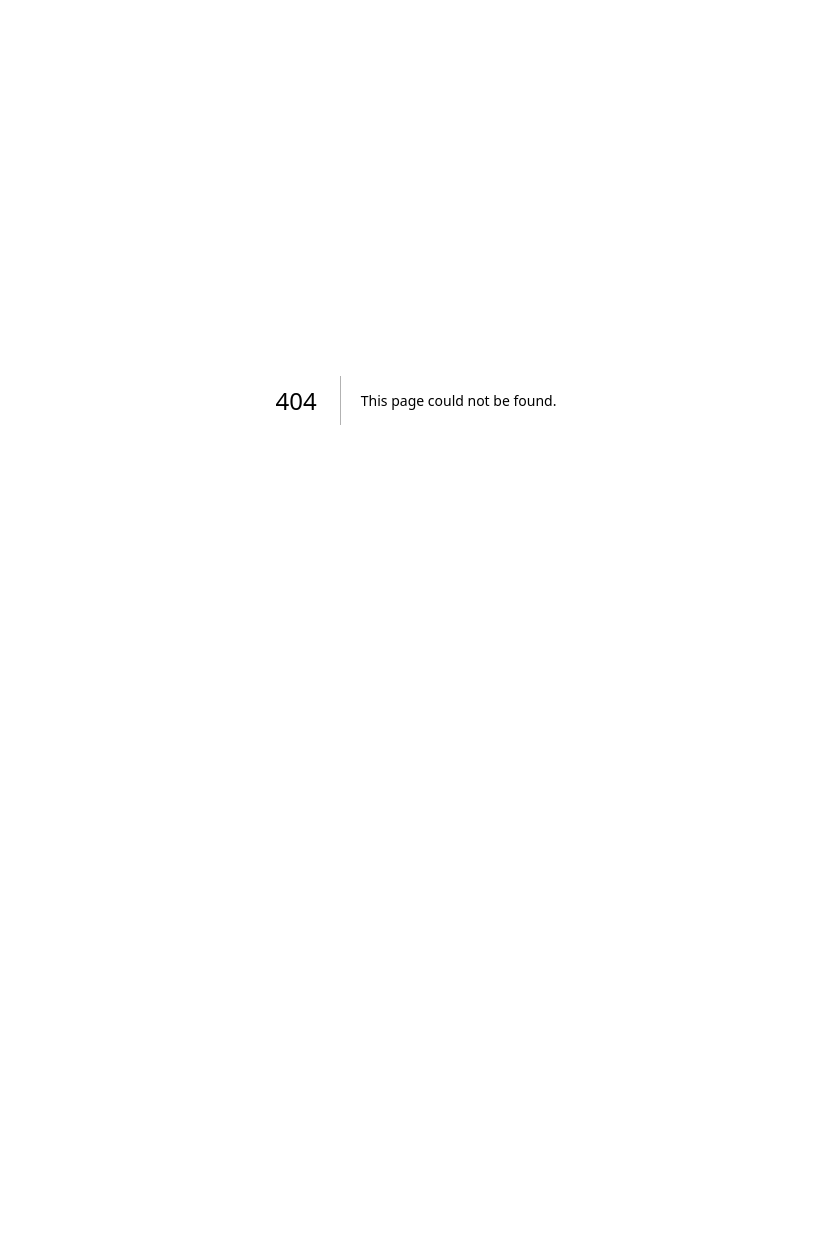
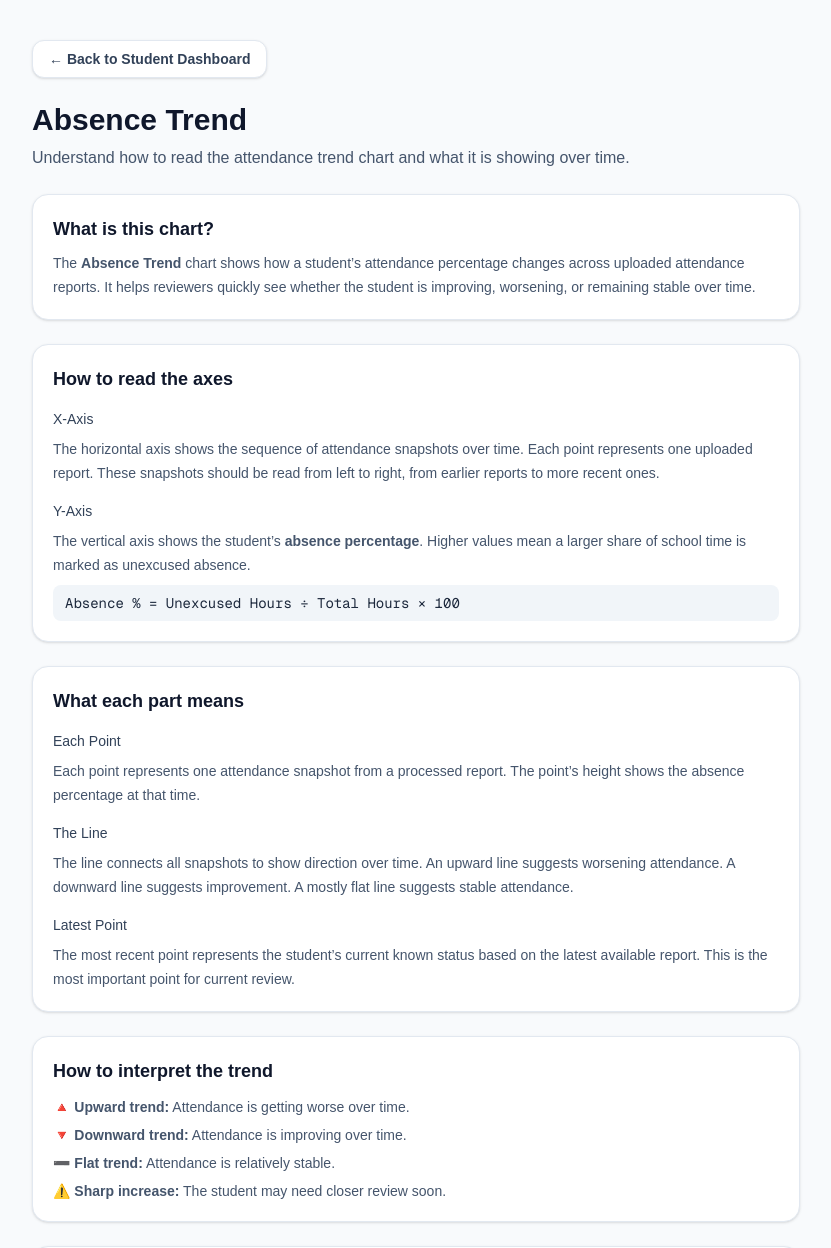
Before and after one commit to Debjani-99/truancy-cloud, a Next.js app: page /help/trend in a window 1280 px wide. Before the commit this address had no page. Shown: the top 1248 px of the page, without its empty margins (224-1055 px from the left). Before the commit the page ends 800 px from the top, so only its background shows below. Built offline with nearby package versions, Linux system fonts and the light colour scheme.

Commit message:
added Absence Trend user help

```diff
--- /dev/null
+++ b/app/help/trend/page.tsx
@@ -0,0 +1,132 @@
+import Link from "next/link";
+
+type TrendHelpPageProps = {
+  searchParams: Promise<{ studentId?: string }>;
+};
+
+export default async function TrendHelpPage({
+  searchParams,
+}: TrendHelpPageProps) {
+  const { studentId } = await searchParams;
+
+  return (
+    <div className="min-h-screen bg-slate-50 px-4 py-10">
+      <div className="mx-auto max-w-3xl space-y-6">
+        <Link
+          href={studentId ? `/students/${studentId}` : "/review"}
+          className="inline-flex items-center rounded-xl border border-slate-200 bg-white px-4 py-2 text-sm font-semibold text-slate-700 shadow-sm hover:bg-slate-100"
+        >
+          ← Back to Student Dashboard
+        </Link>
+
+        <div className="space-y-2">
+          <h1 className="text-3xl font-bold text-slate-900">Absence Trend</h1>
+          <p className="text-slate-600">
+            Understand how to read the attendance trend chart and what it is showing over time.
+          </p>
+        </div>
+
+        <section className="rounded-2xl border border-slate-200 bg-white p-5 shadow-sm">
+          <h2 className="mb-2 text-lg font-semibold text-slate-900">
+            What is this chart?
+          </h2>
+          <p className="text-sm leading-6 text-slate-600">
+            The <strong>Absence Trend</strong> chart shows how a student’s attendance percentage changes across uploaded attendance reports.
+            It helps reviewers quickly see whether the student is improving, worsening, or remaining stable over time.
+          </p>
+        </section>
+
+        <section className="space-y-4 rounded-2xl border border-slate-200 bg-white p-5 shadow-sm">
+          <h2 className="text-lg font-semibold text-slate-900">How to read the axes</h2>
+
+          <div className="space-y-2">
+            <p className="text-sm font-medium text-slate-700">X-Axis</p>
+            <p className="text-sm leading-6 text-slate-600">
+              The horizontal axis shows the sequence of attendance snapshots over time. Each point represents one uploaded report.
+              These snapshots should be read from left to right, from earlier reports to more recent ones.
+            </p>
+          </div>
+
+          <div className="space-y-2">
+            <p className="text-sm font-medium text-slate-700">Y-Axis</p>
+            <p className="text-sm leading-6 text-slate-600">
+              The vertical axis shows the student’s <strong>absence percentage</strong>. Higher values mean a larger share of school time is marked as unexcused absence.
+            </p>
+            <div className="rounded-lg bg-slate-100 px-3 py-2 font-mono text-sm text-slate-800">
+              Absence % = Unexcused Hours ÷ Total Hours × 100
+            </div>
+          </div>
+        </section>
+
+        <section className="space-y-4 rounded-2xl border border-slate-200 bg-white p-5 shadow-sm">
+          <h2 className="text-lg font-semibold text-slate-900">What each part means</h2>
+
+          <div className="space-y-2">
+            <p className="text-sm font-medium text-slate-700">Each Point</p>
+            <p className="text-sm leading-6 text-slate-600">
+              Each point represents one attendance snapshot from a processed report. The point’s height shows the absence percentage at that time.
+            </p>
+          </div>
+
+          <div className="space-y-2">
+            <p className="text-sm font-medium text-slate-700">The Line</p>
+            <p className="text-sm leading-6 text-slate-600">
+              The line connects all snapshots to show direction over time. An upward line suggests worsening attendance.
+              A downward line suggests improvement. A mostly flat line suggests stable attendance.
+            </p>
+          </div>
+
+          <div className="space-y-2">
+            <p className="text-sm font-medium text-slate-700">Latest Point</p>
+            <p className="text-sm leading-6 text-slate-600">
+              The most recent point represents the student’s current known status based on the latest available report.
+              This is the most important point for current review.
+            </p>
+          </div>
+        </section>
+
+        <section className="space-y-3 rounded-2xl border border-slate-200 bg-white p-5 shadow-sm">
+          <h2 className="text-lg font-semibold text-slate-900">How to interpret the trend</h2>
+
+          <ul className="space-y-2 text-sm text-slate-600">
+            <li>🔺 <strong>Upward trend:</strong> Attendance is getting worse over time.</li>
+            <li>🔻 <strong>Downward trend:</strong> Attendance is improving over time.</li>
+            <li>➖ <strong>Flat trend:</strong> Attendance is relatively stable.</li>
+            <li>⚠️ <strong>Sharp increase:</strong> The student may need closer review soon.</li>
+          </ul>
+        </section>
+
+        <section className="space-y-3 rounded-2xl border border-slate-200 bg-white p-5 shadow-sm">
+          <h2 className="text-lg font-semibold text-slate-900">Risk thresholds</h2>
+          <p className="text-sm leading-6 text-slate-600">
+            The chart is most useful when interpreted together with attendance thresholds. As the line moves higher,
+            it may cross into more serious review ranges.
+          </p>
+
+          <ul className="space-y-2 text-sm text-slate-600">
+            <li>🟢 <strong>Normal:</strong> Less than 5%</li>
+            <li>🟡 <strong>At Watch:</strong> 5% to less than 7%</li>
+            <li>🟠 <strong>Court Warning:</strong> 7% to less than 10%</li>
+            <li>🔴 <strong>At Risk:</strong> 10% or higher</li>
+          </ul>
+        </section>
+
+        <section className="rounded-2xl border border-slate-200 bg-white p-5 shadow-sm">
+          <h2 className="mb-2 text-lg font-semibold text-slate-900">Example</h2>
+          <p className="text-sm leading-6 text-slate-600">
+            If the chart shows points at 2%, 4%, 6%, and 9%, the student is trending upward over time.
+            This means attendance is worsening and the student may have moved from a normal range into a warning range.
+          </p>
+        </section>
+
+        <section className="rounded-2xl border border-yellow-200 bg-yellow-50 p-5">
+          <h2 className="mb-2 text-lg font-semibold text-yellow-900">Important Note</h2>
+          <p className="text-sm leading-6 text-yellow-800">
+            Each report represents a <strong>cumulative snapshot</strong> for the school year.
+            The chart does not show daily attendance. It shows how cumulative attendance values change from one report to the next.
+          </p>
+        </section>
+      </div>
+    </div>
+  );
+}
--- a/app/students/[id]/page.tsx
+++ b/app/students/[id]/page.tsx
@@ -383,7 +383,7 @@ const addedHoursTrendDiff = hasComparison
             title={
               <div className="flex items-center gap-2">
                 <span>Absence Trend</span>
-                <Link href="/help/trend"  className="flex items-center">
+                <Link href={`/help/trend?studentId=${student.id}`}  className="flex items-center">
                   <Info className="h-4 w-4 text-blue-500 hover:text-blue-700 cursor-pointer" />
                 </Link>
               </div>
```
